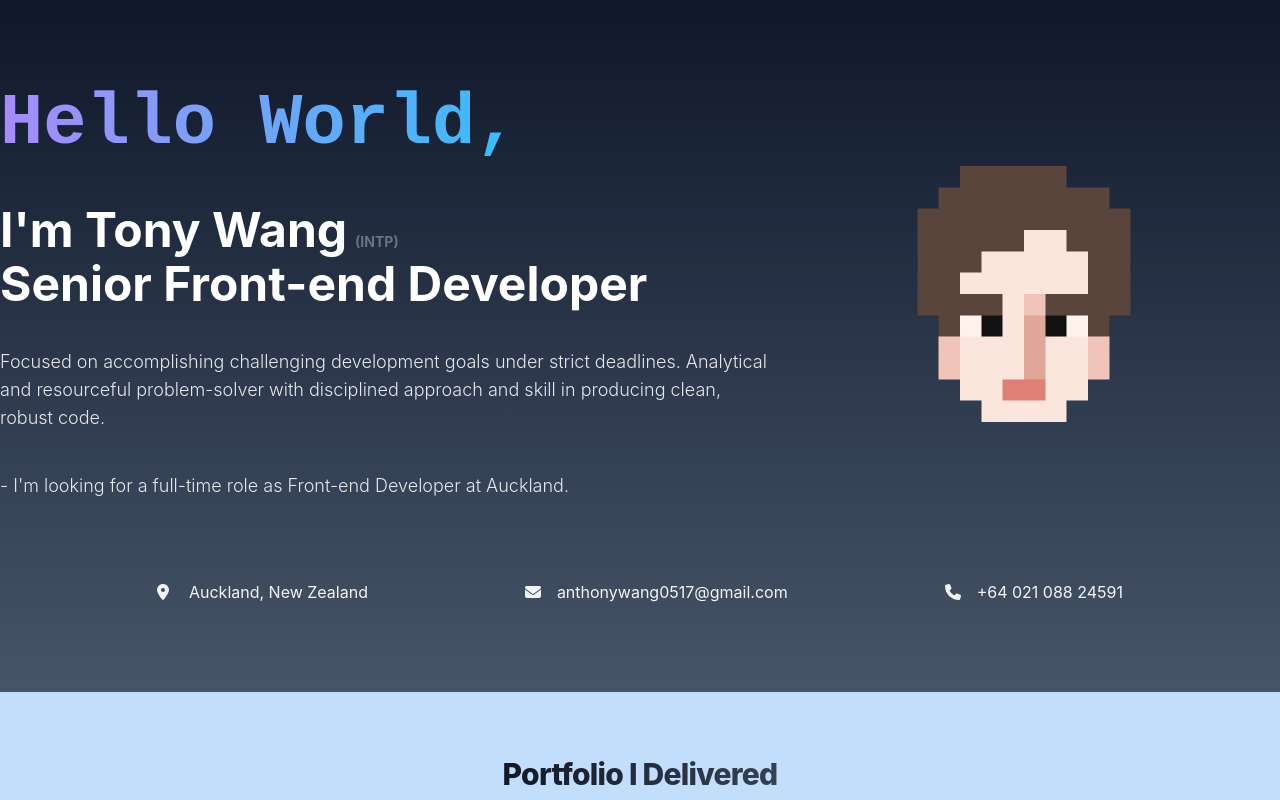
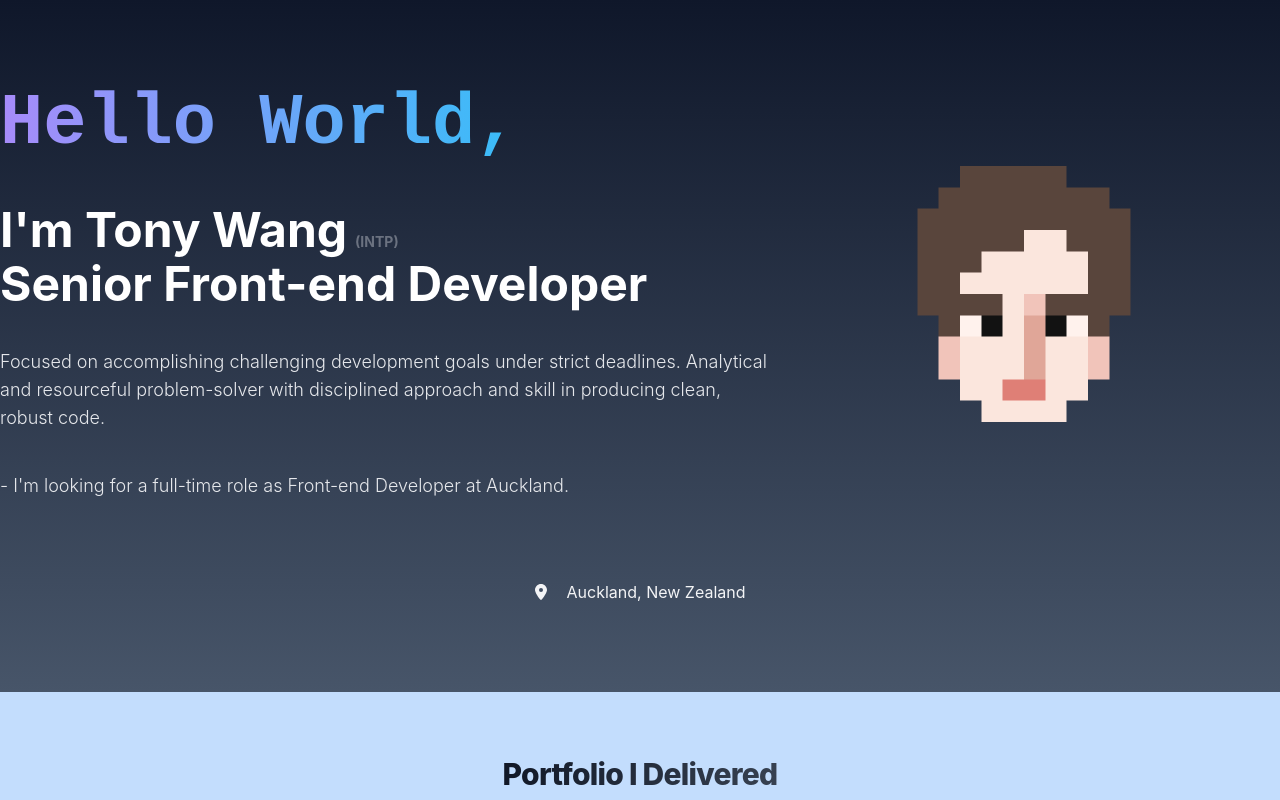
Before and after one commit to tonywang-0517/tonywang-0517.github.io, a Next.js app: page / in a window 1280 px wide. Shown: the top 800 px of the page. Built offline with nearby package versions, Linux system fonts and the light colour scheme.

Commit message:
hide my info

```diff
--- a/components/navbar.tsx
+++ b/components/navbar.tsx
@@ -51,10 +51,10 @@ const NavBar = ({showNav}: Props) => (
                         className={'hover:underline hover:opacity-80'}><a
                         target="_blank" rel="noreferrer"
                         href={'https://goo.gl/maps/tp8bZKeCeoq7duip6'}>Auckland, New Zealand</a></span></p>
-                    <p><span className={'inline-block w-8'}><FontAwesomeIcon icon={faEnvelope}/></span><span
+                    <p className={'hidden'}><span className={'inline-block w-8'}><FontAwesomeIcon icon={faEnvelope}/></span><span
                         className={'hover:underline hover:opacity-80'}><a
                         href="mailto:anthonywang0517@gmail.co">anthonywang0517@gmail.com</a></span></p>
-                    <p><span className={'inline-block w-8'}><FontAwesomeIcon icon={faPhone}/></span><span
+                    <p className={'hidden'}><span className={'inline-block w-8'}><FontAwesomeIcon icon={faPhone}/></span><span
                         className={'hover:underline hover:opacity-80'}><a
                         href="tel:006402108824591">+64 021 088 24591</a></span></p>
                 </div>
```
